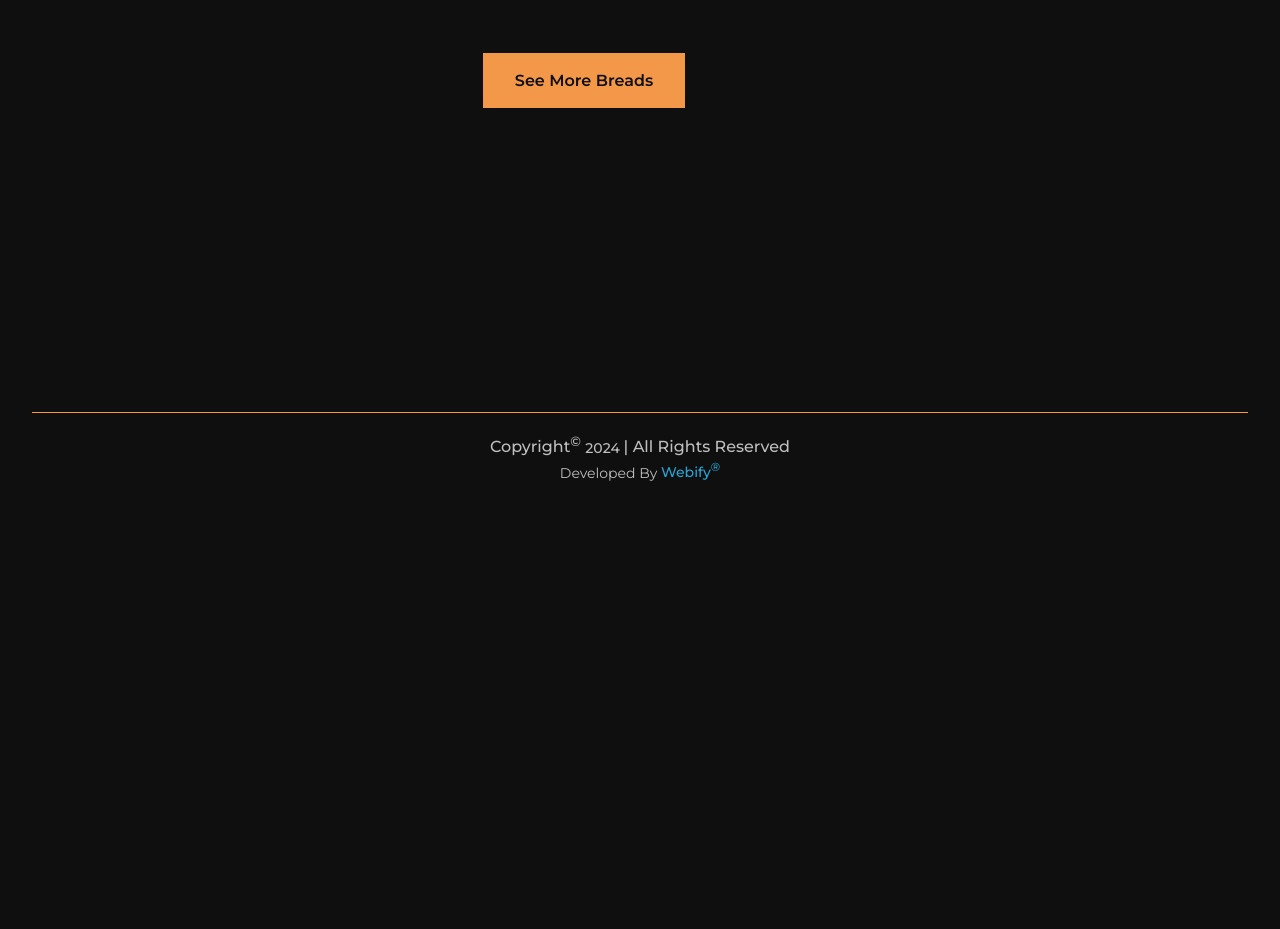
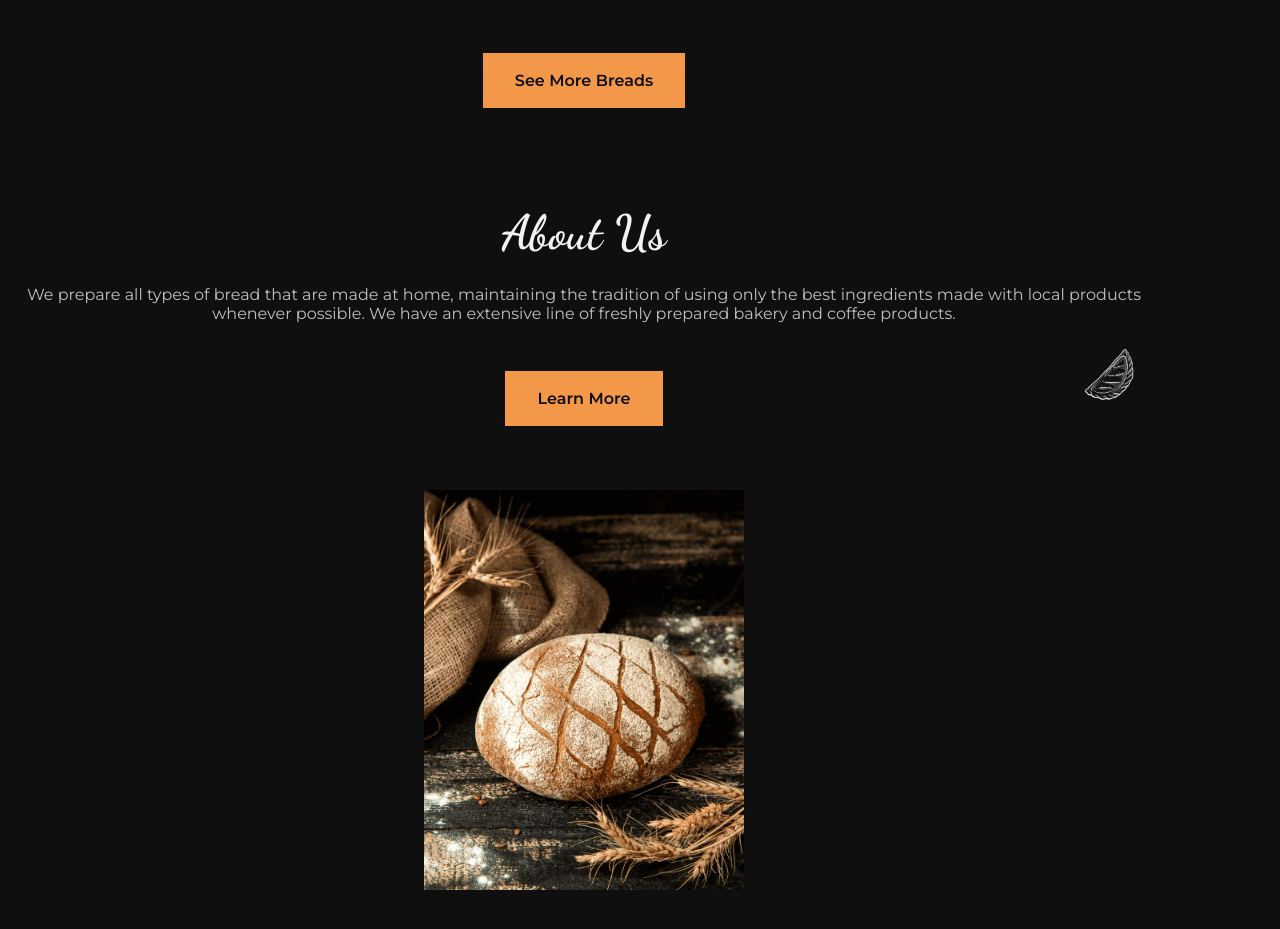
Before and after one commit to webify-io/bakery, a plain HTML site: page index.html in a window 1280 px wide. Shown: the part 1701-2630 px from the top of the page. Before the commit the page ends 2198 px from the top, so only its background shows below. Drawn offline with nearby package versions, Linux system fonts and the light colour scheme.

Commit message:
Completed About

```diff
--- a/css/styles.css
+++ b/css/styles.css
@@ -63,7 +63,7 @@
 }
 * {
 	/* box-sizing: border-box; */
-	/* padding: 0; */
+	padding: 0;
 	margin: 0;
 }
 /* Base */
@@ -399,7 +399,26 @@ svg {
 }
 
 /*=============== ABOUT ===================*/
-
+.about-container {
+	row-gap: 4rem;
+}
+.about-data {
+	position: relative;
+	text-align: center;
+}
+.about-description {
+	margin-bottom: 3rem;
+}
+.about-bread {
+	width: 60px;
+	position: absolute;
+	bottom: 1rem;
+	right: 0;
+}
+.about-img {
+	width: 320px;
+	justify-self: center;
+}
 /*=============== FAVORITES ===============*/
 
 /*=============== VISIT ===================*/
--- a/index.html
+++ b/index.html
@@ -184,7 +184,30 @@
 			</section>
 
 			<!--==================== ABOUT ========================-->
-			<section class="about section" id="about"></section>
+			<section class="about section" id="about">
+				<div class="about-container container grid">
+					<div class="about-data">
+						<h2 class="section-title">About Us</h2>
+
+						<p class="about-description">
+							We prepare all types of bread that are made at home, maintaining
+							the tradition of using only the best ingredients made with local
+							products whenever possible. We have an extensive line of freshly
+							prepared bakery and coffee products.
+						</p>
+
+						<a href="#" class="button">Learn More</a>
+
+						<img src="assets/img/bread-2.png" alt="image" class="about-bread" />
+					</div>
+
+					<img
+						src="assets/about/about-bread.png"
+						alt="Bread Image"
+						class="about-img"
+					/>
+				</div>
+			</section>
 
 			<!--==================== FAVORITES ====================-->
 			<section class="favorite section" id="favourites"></section>
```
Also changed, not shown: assets/about/about-bread.png (renamed from assets/img/about-bread.png).
